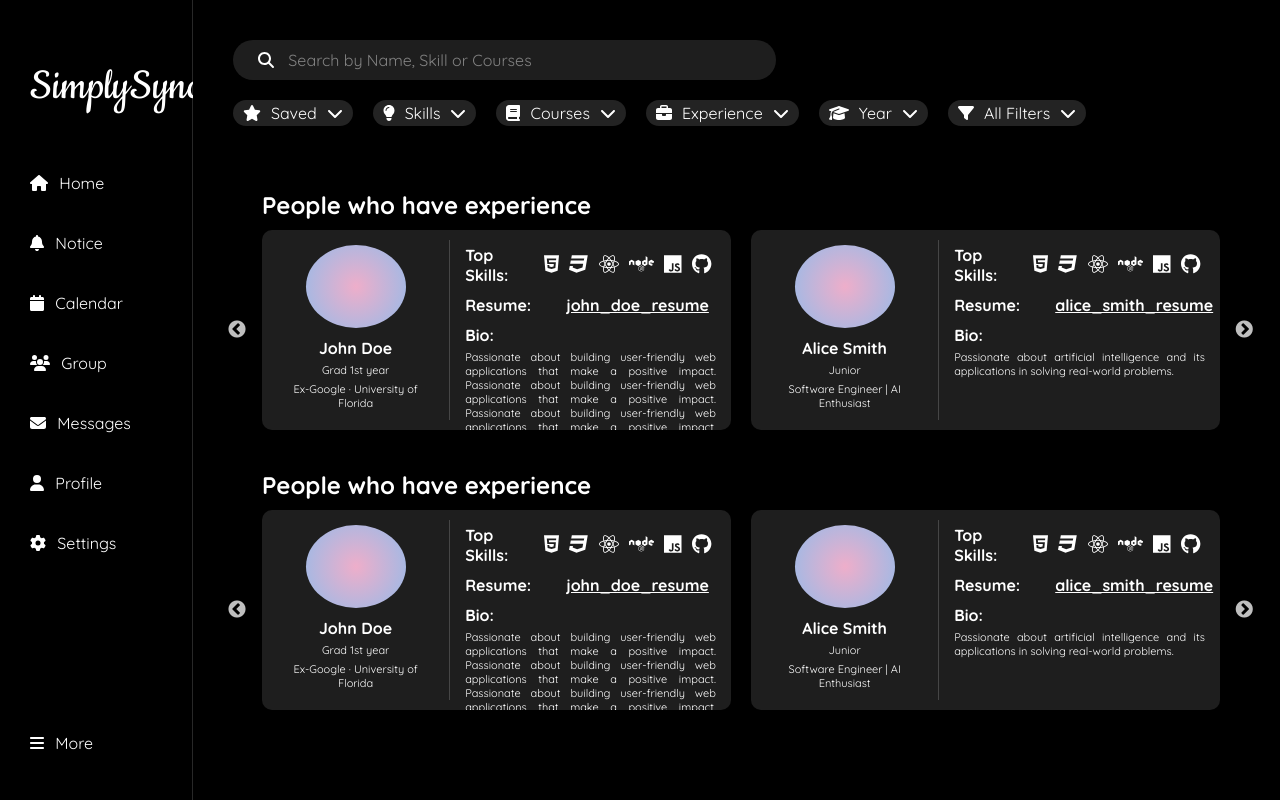
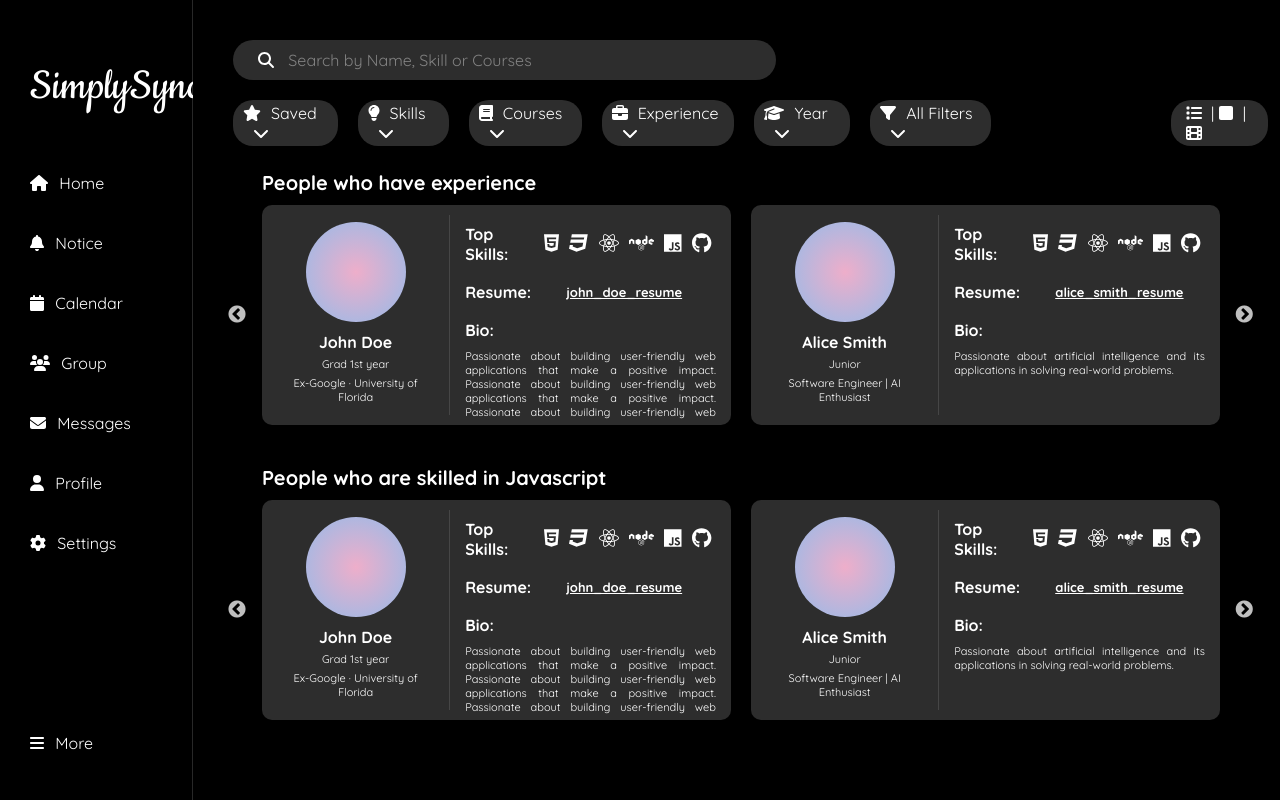
Before and after one commit to Sheel-ui/SimplySync, a React (Create React App) app: page /carousel in a window 1280 px wide. Built offline with nearby package versions, Linux system fonts and the light colour scheme.

Commit message:
Added styles and changed colors

```diff
--- a/src/components/Carousel/Carousel.css
+++ b/src/components/Carousel/Carousel.css
@@ -2,7 +2,7 @@
 .Slide{
     padding: 20px;
     padding-left: 40px;
-    padding-top: 170px;
+    padding-top: 150px;
     width: 110%;
 }
 
@@ -11,9 +11,9 @@
 }
 
 .card{
-    height: 200px;
+    height: 220px;
     border-radius: 10px;
-    background-color: rgb(30,30,30);
+    background-color: rgb(45,45,45);
     display: flex!important;
     cursor: pointer;
 
@@ -54,7 +54,7 @@
 }
 
 .Carousel-title{
-  font-size: 24px;
+  font-size: 20px;
   font-weight: bold;
   padding-left: 10px;
   padding-bottom: 10px;
@@ -67,6 +67,7 @@
   border-right: solid 1px rgb(70,70,70);
   display: flex;
   flex-direction: column;
+  justify-content: center;
   align-items: center;
   text-align: center;
 }
@@ -85,7 +86,7 @@
 
 .card-title {
   margin-right: 20px;
-  padding: 5px 0px;
+  padding: 9px 0px;
 }
 
 .card-resume {
@@ -104,5 +105,5 @@
 
 .bg-dark{
   width: 100%;
-  background-color: rgb(30,30,30);
+  background-color: rgb(45,45,45);
 }
--- a/src/components/Carousel/Carousel.js
+++ b/src/components/Carousel/Carousel.js
@@ -116,7 +116,7 @@ const Carousel = () => {
 										target="_blank"
 										rel="noopener noreferrer"
 									>
-										<div style={{ marginLeft: "15px" }}>
+										<div className="medium-text" style={{ marginLeft: "15px" }}>
 											<b>{user.resume.name}</b>
 										</div>
 									</a>
@@ -133,9 +133,9 @@ const Carousel = () => {
 				</Slider>
 			</div>
 			<div className="Carousel-item">
-				<div className="Carousel-title">People who have experience</div>
+				<div className="Carousel-title">People who are skilled in Javascript</div>
 				<Slider {...settings}>
-					{users.map((user) => (
+        {users.map((user) => (
 						<div
 							key={user.id}
 							className="card"
@@ -190,7 +190,7 @@ const Carousel = () => {
 										target="_blank"
 										rel="noopener noreferrer"
 									>
-										<div style={{ marginLeft: "15px" }}>
+										<div className="medium-text" style={{ marginLeft: "15px" }}>
 											<b>{user.resume.name}</b>
 										</div>
 									</a>
--- a/src/components/Controls/Controls.css
+++ b/src/components/Controls/Controls.css
@@ -15,7 +15,7 @@
 }
 
 .search{
-    background-color: rgb(30,30,30);
+    background-color: rgb(45,45,45);
     padding: 10px;
     padding-left: 25px;
     width: 50%;
@@ -33,7 +33,7 @@
     padding-bottom: 20px;
 }
 .filter{
-    background-color: rgb(35,35,35);
+    background-color: rgb(45,45,45);
     padding: 3px;
     margin-left: 20px;
     border-radius: 20px;
@@ -44,3 +44,11 @@
 .down-icon {
     padding-left: 10px;
 }
+
+.view{
+    margin-left: 180px;
+}
+
+.view-icon{
+    margin: 0px 5px;
+}
--- a/src/components/Controls/Controls.js
+++ b/src/components/Controls/Controls.js
@@ -1,6 +1,7 @@
 import "./Controls.css"
 import { FontAwesomeIcon } from '@fortawesome/react-fontawesome';
-import { faMagnifyingGlass, faChevronDown, faStar, faLightbulb, faBook, faBriefcase, faGraduationCap, faFilter } from '@fortawesome/free-solid-svg-icons';
+import { Link } from "react-router-dom/cjs/react-router-dom.min";
+import { faMagnifyingGlass, faChevronDown, faStar, faLightbulb, faBook, faBriefcase, faGraduationCap, faFilter, faList, faSquare, faFilm } from '@fortawesome/free-solid-svg-icons';
 const Controls = () => {
     return (
         <div className="Controls">
@@ -28,6 +29,11 @@ const Controls = () => {
                 <div className="filter">
                     <FontAwesomeIcon className="search-icon" icon={faFilter} />All Filters
                     <FontAwesomeIcon className="down-icon" icon={faChevronDown} /></div>
+                <div className="filter view">
+                    <Link to="/"><FontAwesomeIcon className="view-icon" icon={faList} /></Link> |
+                    <Link to="/grid"><FontAwesomeIcon className="view-icon" icon={faSquare} /></Link> |
+                    <Link to="/carousel"><FontAwesomeIcon className="view-icon" icon={faFilm} /></Link>
+                </div>
             </div>
         </div>
      );
--- a/src/components/GridSearch/GridSearch.css
+++ b/src/components/GridSearch/GridSearch.css
@@ -12,7 +12,7 @@
 
 .grid {
     padding: 20px;
-    background-color: rgb(30,30,30);
+    background-color: rgb(45,45,45);
     display: flex;
     flex-direction: column;
     height: 220px;
--- a/src/components/List/List.css
+++ b/src/components/List/List.css
@@ -2,7 +2,7 @@
     width: 300px;
     height: 570px;
     border-radius: 10px;
-    background-color: rgb(30,30,30);
+    background-color: rgb(45,45,45);
     margin-right: 20px;
     padding: 10px 20px;
     overflow: auto;
--- a/src/components/Profile/Profile.css
+++ b/src/components/Profile/Profile.css
@@ -1,5 +1,5 @@
 .Profile {
-    background-color: rgb(30,30,30);
+    background-color: rgb(35,35,35);
     border-radius: 10px;
     padding: 20px;
     height: 550px;
@@ -34,7 +34,7 @@
 
 .box {
     border-radius: 10px;
-    background-color: rgb(45,45,45);
+    background-color: rgb(60,60,60);
 }
 
 .box1 {
@@ -109,7 +109,7 @@
 }
 
 .stick {
-    background-color: rgb(45,45,45);
+    background-color: rgb(60,60,60);
     position: sticky;
     top: 0;
     z-index: 1000;
```
